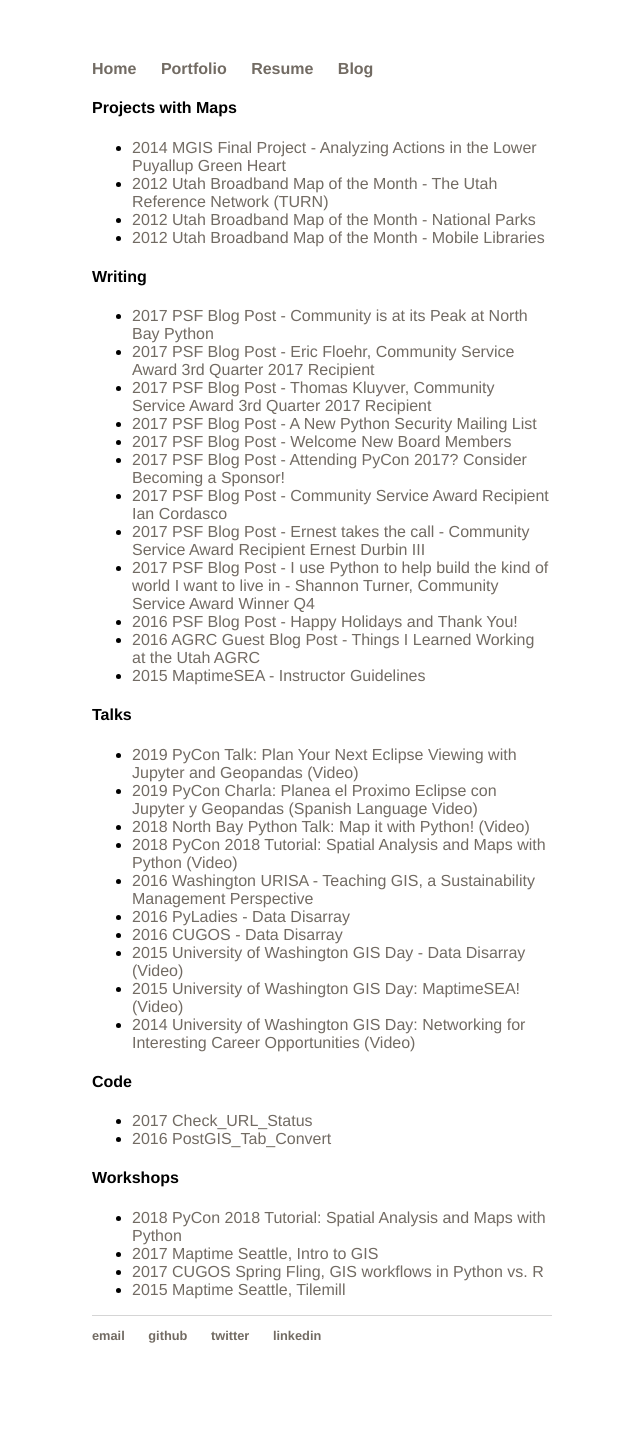
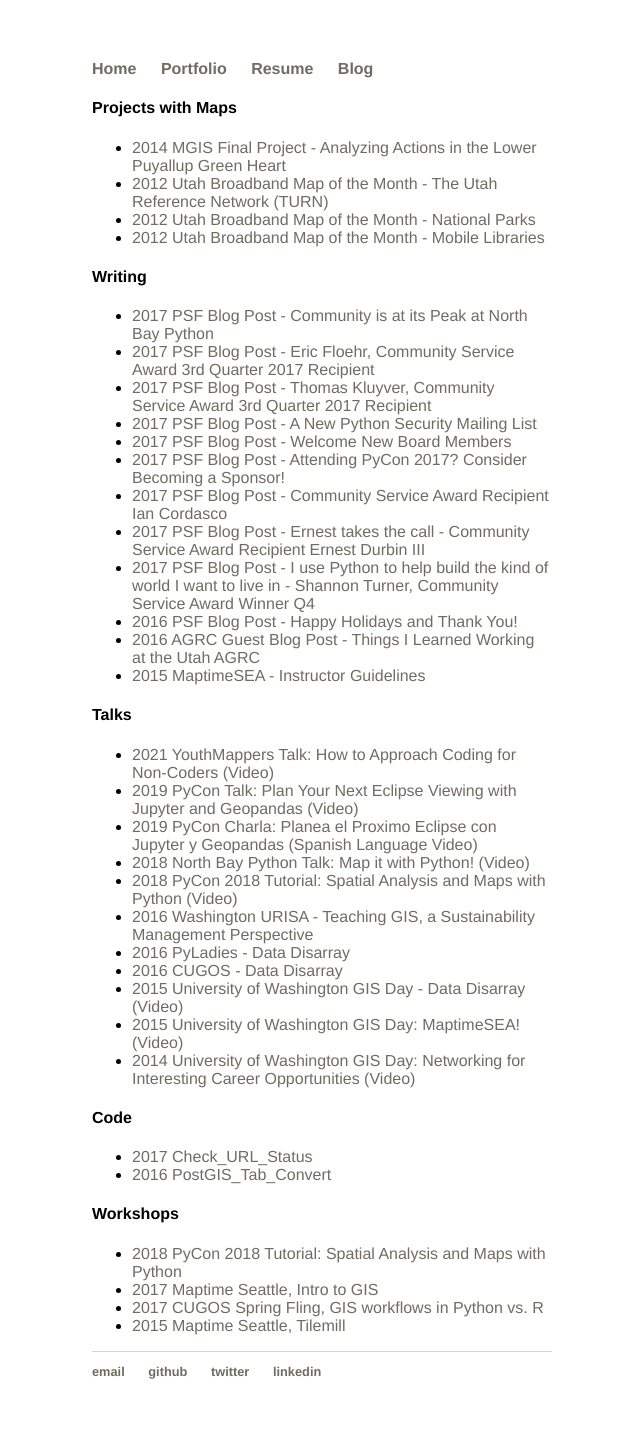
Before and after one commit to christyheaton/christyheaton.github.io, a Jekyll site: the page built from portfolio/index.html, in a window 1280 px wide. Shown: the whole page, without its empty margins (318-958 px from the left). Built offline with Jekyll 4.4.1, drawn with Linux system fonts in a browser that asks for light colours; before the commit the page ends 1403 px from its top, so only the background shows below that.

Commit message:
updated resume and portfolio

```diff
--- a/portfolio/index.html
+++ b/portfolio/index.html
@@ -31,6 +31,7 @@
 
 <h4>Talks</h4>
 <ul>
+  <li><a href="https://www.youtube.com/watch?v=N5TzlCFJmOk" target="_blank"><span>2021</span> YouthMappers Talk: How to Approach Coding for Non-Coders (Video)</a></li>
   <li><a href="https://www.youtube.com/watch?v=PIPJAE-PXd4" target="_blank"><span>2019</span> PyCon Talk: Plan Your Next Eclipse Viewing with Jupyter and Geopandas (Video)</a></li>
   <li><a href="https://youtu.be/tTIWVfltBbk" target="_blank"><span>2019</span> PyCon Charla: Planea el Proximo Eclipse con Jupyter y Geopandas (Spanish Language Video)</a></li>
   <li><a href="http://youtu.be/wsSEKm-rU6U" target="_blank"><span>2018</span> North Bay Python Talk: Map it with Python! (Video)</a></li>
--- a/resume/index.html
+++ b/resume/index.html
@@ -19,7 +19,7 @@
   	<div class="resume_item cf ">
 	  <div class="resume_logo"><img src="/images/uw_logo.jpg"></div>
       <h5 class="resume_header"><a href="https://www.pce.uw.edu/certificates/python-programming">University of Washington, Continuing Ed</a><span class="resume_title">Instructor</span></h5>
-      <span class="resume_timeline">2017 to present</span>
+      <span class="resume_timeline">2017 to 2018</span>
       <h5 class="resume_description">The University of Washington Professional Python Certification is a three-course certificate program where students gain a thorough understanding of the major Python libraries and practice standard programming styles and idioms. I teach the second course in the program, Internet Programming in Python.</h5>
     </div>
 
```
